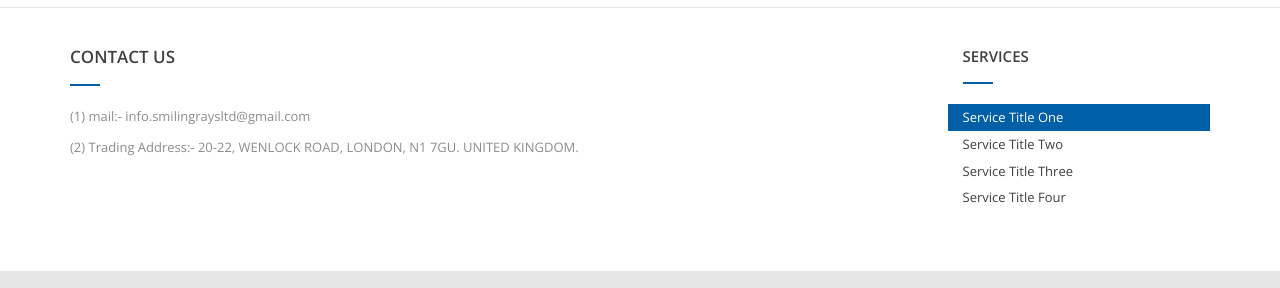
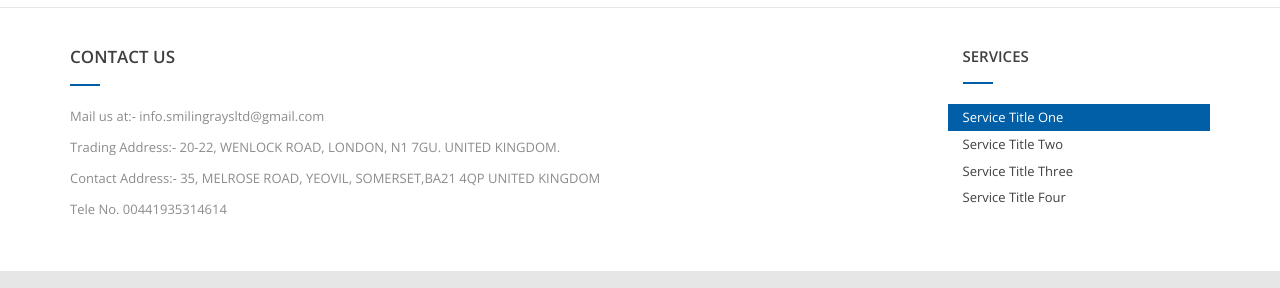
Before and after one commit to Mellontech/mellontech.github.io, a plain HTML site: page contact.html in a window 1280 px wide. Shown: the part 139-427 px from the top of the page. Drawn offline with nearby package versions, Linux system fonts and the light colour scheme.

Commit message:
Update contact.html

```diff
--- a/contact.html
+++ b/contact.html
@@ -86,8 +86,10 @@
                 <section class="page col-sm-9">
                     <h2 class="page-title">CONTACT US</h2>
                     <div class="entry">
-			    <p>(1) mail:- info.smilingraysltd@gmail.com</p>
-			    <p>(2) Trading Address:- 20-22, WENLOCK ROAD, LONDON, N1 7GU. UNITED KINGDOM.</p>
+			    <p>Mail us at:- info.smilingraysltd@gmail.com</p>
+			    <p>Trading Address:- 20-22, WENLOCK ROAD, LONDON, N1 7GU. UNITED KINGDOM.</p>
+			    <p>Contact Address:- 35, MELROSE ROAD, YEOVIL, SOMERSET,BA21 4QP UNITED KINGDOM</p>
+			    <p>Tele No. 00441935314614</p>
                     </div>
                 </section>
                 <aside class="sidebar col-sm-3">
```
